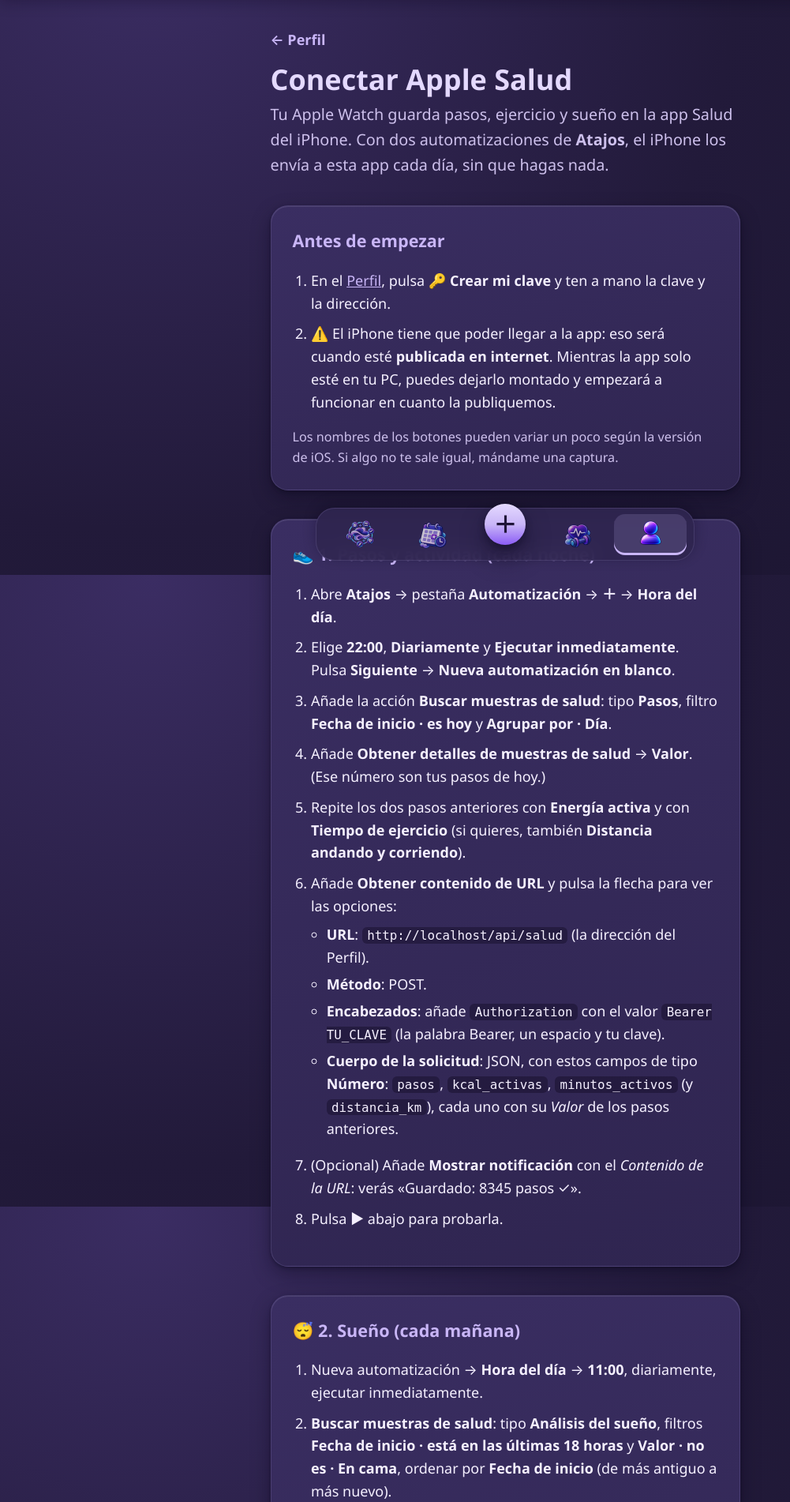
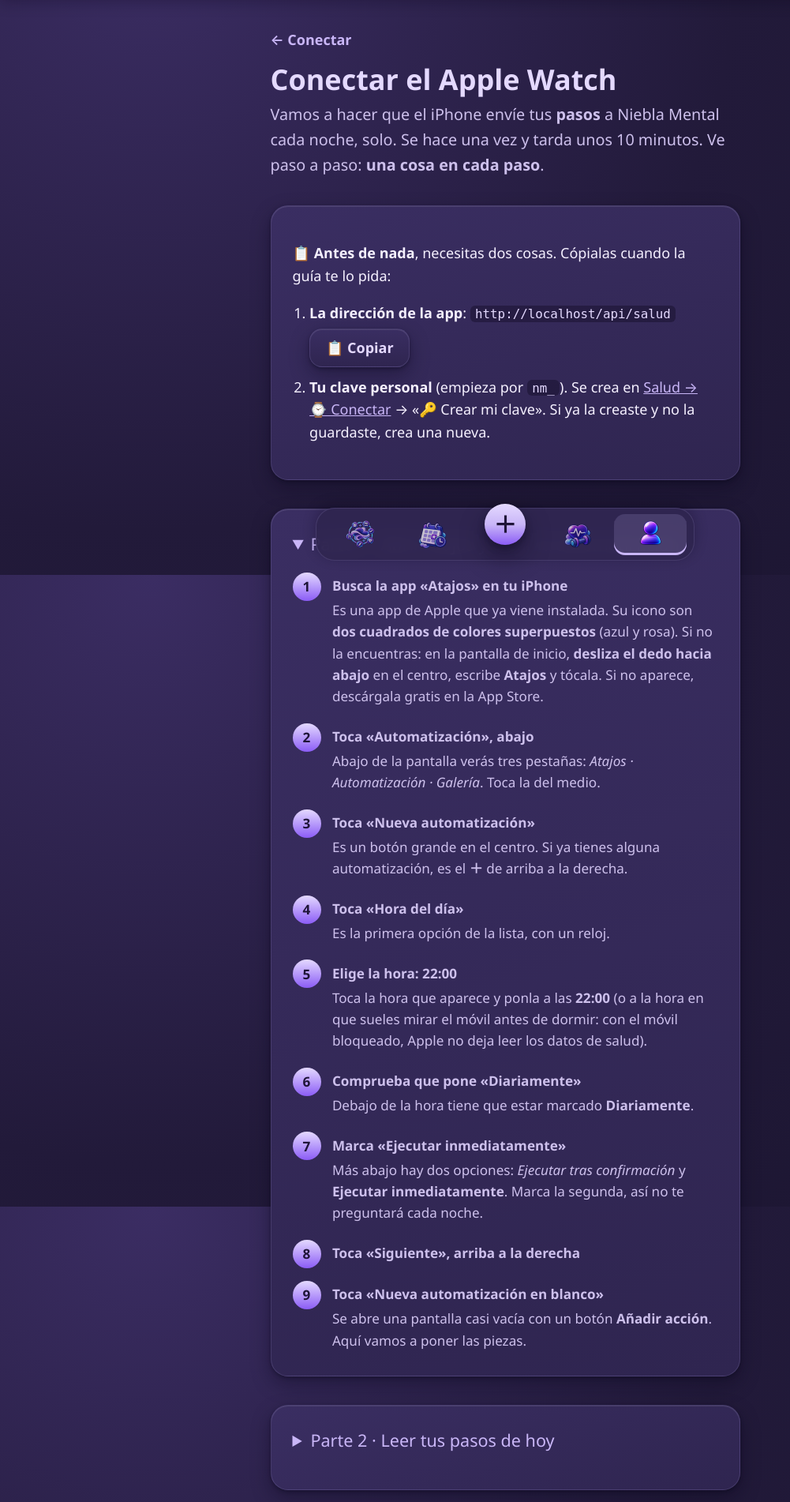
Before and after one commit to patriciaalonsodev/niebla-mental, a Flask app: page /perfil/reloj/guia in a window 1280 px wide. Shown: the part 72-1974 px from the top of the page at 79% size, without its empty margins (0-1001 px from the left). Run offline with Flask 3, Linux system fonts and the light colour scheme; the visitor is signed in with stand-in values (Sample User, id 1); parts of the project's set-up code (start-up, migrations or seed data) failed here and were passed over; some libraries are stand-ins or nearby versions.

Commit message:
Guía de Atajos reescrita: un paso por acción, pensada para el móvil
Co-Authored-By: Claude Opus 5.5 <noreply@anthropic.com>

```diff
--- a/static/css/estilos.css
+++ b/static/css/estilos.css
@@ -1825,3 +1825,30 @@ a.boton-redondo { text-decoration: none; }
 /* El icono de la sección junto a su título */
 .titulo-con-icono { display: flex; align-items: center; gap: 0.6rem; }
 .titulo-con-icono img { width: 44px; height: 44px; object-fit: contain; filter: drop-shadow(0 3px 6px rgb(10 5 25 / 0.45)); }
+
+/* ── Guía paso a paso (Atajos) ────────────────────────────── */
+.guia-parte > summary { cursor: pointer; }
+.pasos-guia { list-style: none; margin: 0.8rem 0 0; padding: 0; display: grid; gap: 0.9rem; }
+.paso-guia { display: flex; gap: 0.8rem; align-items: flex-start; }
+.paso-numero {
+  flex: none;
+  display: grid;
+  place-items: center;
+  width: 2rem;
+  height: 2rem;
+  border-radius: 50%;
+  background: linear-gradient(180deg, var(--lavanda-clara), var(--morado));
+  color: var(--sobre-acento);
+  font-weight: 800;
+  font-size: 0.95rem;
+}
+.paso-texto { min-width: 0; }
+.paso-titulo { margin: 0.2rem 0 0.2rem; font-weight: 700; }
+.paso-texto p, .paso-texto ul { margin: 0.2rem 0; color: var(--texto-suave); font-size: 0.95rem; }
+.paso-texto ul { padding-left: 1.1rem; display: grid; gap: 0.35rem; }
+.paso-texto code, .guia-necesitas code {
+  padding: 0.05rem 0.35rem; border-radius: 6px; background: rgb(10 5 25 / 0.35);
+  color: var(--lavanda-clara); overflow-wrap: anywhere; font-size: 0.88rem;
+}
+.guia-necesitas { padding-left: 1.2rem; display: grid; gap: 0.6rem; }
+.guia-necesitas .boton { margin-top: 0.3rem; }
--- a/templates/perfil/guia_reloj.html
+++ b/templates/perfil/guia_reloj.html
@@ -1,70 +1,156 @@
 {% extends "base.html" %}
 
-{% block titulo %}Conectar Apple Salud{% endblock %}
+{% block titulo %}Conectar el Apple Watch{% endblock %}
+
+{# Un paso: número grande, una sola cosa que hacer y qué vas a ver #}
+{% macro paso(n, titulo) %}
+  <li class="paso-guia">
+    <span class="paso-numero" aria-hidden="true">{{ n }}</span>
+    <div class="paso-texto">
+      <p class="paso-titulo">{{ titulo }}</p>
+      {{ caller() }}
+    </div>
+  </li>
+{% endmacro %}
 
 {% block contenido %}
-  <p class="volver"><a href="{{ url_for('perfil.inicio') }}#reloj">← Perfil</a></p>
-  <h1>Conectar Apple Salud</h1>
-  <p class="subtitulo">Tu Apple Watch guarda pasos, ejercicio y sueño en la app Salud del iPhone.
-    Con dos automatizaciones de <strong>Atajos</strong>, el iPhone los envía a esta app cada día, sin que hagas nada.</p>
+  <p class="volver"><a href="{{ url_for('cuerpo.conectar') }}">← Conectar</a></p>
+  <h1>Conectar el Apple Watch</h1>
+  <p class="subtitulo">Vamos a hacer que el iPhone envíe tus <strong>pasos</strong> a Niebla Mental cada noche, solo.
+    Se hace una vez y tarda unos 10 minutos. Ve paso a paso: <strong>una cosa en cada paso</strong>.</p>
 
-  <section class="panel guia">
-    <h2 class="titulo-panel">Antes de empezar</h2>
-    <ol>
-      <li>En el <a href="{{ url_for('perfil.inicio') }}#reloj">Perfil</a>, pulsa <strong>🔑 Crear mi clave</strong> y ten a mano la clave y la dirección.</li>
-      <li>⚠️ El iPhone tiene que poder llegar a la app: eso será cuando esté <strong>publicada en internet</strong>.
-        Mientras la app solo esté en tu PC, puedes dejarlo montado y empezará a funcionar en cuanto la publiquemos.</li>
-    </ol>
-    <p class="ayuda">Los nombres de los botones pueden variar un poco según la versión de iOS. Si algo no te sale igual, mándame una captura.</p>
-  </section>
-
-  <section class="panel guia">
-    <h2 class="titulo-panel">👟 1. Pasos y actividad (cada noche)</h2>
-    <ol>
-      <li>Abre <strong>Atajos</strong> → pestaña <strong>Automatización</strong> → <strong>＋</strong> → <strong>Hora del día</strong>.</li>
-      <li>Elige <strong>22:00</strong>, <strong>Diariamente</strong> y <strong>Ejecutar inmediatamente</strong>. Pulsa <strong>Siguiente</strong> → <strong>Nueva automatización en blanco</strong>.</li>
-      <li>Añade la acción <strong>Buscar muestras de salud</strong>:
-        tipo <strong>Pasos</strong>, filtro <strong>Fecha de inicio · es hoy</strong> y <strong>Agrupar por · Día</strong>.</li>
-      <li>Añade <strong>Obtener detalles de muestras de salud</strong> → <strong>Valor</strong>. (Ese número son tus pasos de hoy.)</li>
-      <li>Repite los dos pasos anteriores con <strong>Energía activa</strong> y con <strong>Tiempo de ejercicio</strong> (si quieres, también <strong>Distancia andando y corriendo</strong>).</li>
-      <li>Añade <strong>Obtener contenido de URL</strong> y pulsa la flecha para ver las opciones:
-        <ul>
-          <li><strong>URL</strong>: <code>{{ url_api }}</code> (la dirección del Perfil).</li>
-          <li><strong>Método</strong>: POST.</li>
-          <li><strong>Encabezados</strong>: añade <code>Authorization</code> con el valor <code>Bearer TU_CLAVE</code> (la palabra Bearer, un espacio y tu clave).</li>
-          <li><strong>Cuerpo de la solicitud</strong>: JSON, con estos campos de tipo <strong>Número</strong>:
-            <code>pasos</code>, <code>kcal_activas</code>, <code>minutos_activos</code> (y <code>distancia_km</code>),
-            cada uno con su <em>Valor</em> de los pasos anteriores.</li>
-        </ul>
-      </li>
-      <li>(Opcional) Añade <strong>Mostrar notificación</strong> con el <em>Contenido de la URL</em>: verás «Guardado: 8345 pasos ✓».</li>
-      <li>Pulsa <strong>▶</strong> abajo para probarla.</li>
+  <section class="panel guia-aviso">
+    <p>📋 <strong>Antes de nada</strong>, necesitas dos cosas. Cópialas cuando la guía te lo pida:</p>
+    <ol class="guia-necesitas">
+      <li><strong>La dirección de la app</strong>:
+        <code id="guia-url">{{ url_api }}</code>
+        <button class="boton boton-secundario boton-pequeno" type="button" data-copiar="guia-url">📋 Copiar</button></li>
+      <li><strong>Tu clave personal</strong> (empieza por <code>nm_</code>). Se crea en
+        <a href="{{ url_for('cuerpo.conectar') }}">Salud → ⌚ Conectar</a> → «🔑 Crear mi clave».
+        Si ya la creaste y no la guardaste, crea una nueva.</li>
     </ol>
   </section>
 
-  <section class="panel guia">
-    <h2 class="titulo-panel">😴 2. Sueño (cada mañana)</h2>
-    <ol>
-      <li>Nueva automatización → <strong>Hora del día</strong> → <strong>11:00</strong>, diariamente, ejecutar inmediatamente.</li>
-      <li><strong>Buscar muestras de salud</strong>: tipo <strong>Análisis del sueño</strong>,
-        filtros <strong>Fecha de inicio · está en las últimas 18 horas</strong> y <strong>Valor · no es · En cama</strong>,
-        ordenar por <strong>Fecha de inicio</strong> (de más antiguo a más nuevo).</li>
-      <li><strong>Obtener elemento de la lista</strong> → <strong>Primer elemento</strong> → <strong>Obtener detalles: Fecha de inicio</strong> → es la hora a la que te dormiste.</li>
-      <li>Otra vez <strong>Obtener elemento de la lista</strong> → <strong>Último elemento</strong> → <strong>Obtener detalles: Fecha de finalización</strong> → la hora a la que te despertaste.</li>
-      <li>A cada una aplícale <strong>Formatear fecha</strong> con el formato <strong>ISO 8601</strong>.</li>
-      <li><strong>Obtener contenido de URL</strong> igual que antes (URL, POST y el encabezado con tu clave), con cuerpo JSON:
-        un campo <code>sueno</code> de tipo <strong>Diccionario</strong> que lleve dentro
-        <code>acostarse</code> y <code>levantarse</code> (tipo Texto, con las fechas formateadas).</li>
+  {# ───────────── PARTE 1 ───────────── #}
+  <details class="panel guia-parte" open>
+    <summary class="titulo-panel">Parte 1 · Abrir Atajos y crear la automatización</summary>
+    <ol class="pasos-guia">
+      {% call paso(1, "Busca la app «Atajos» en tu iPhone") %}
+        <p>Es una app de Apple que ya viene instalada. Su icono son <strong>dos cuadrados de colores superpuestos</strong>
+          (azul y rosa). Si no la encuentras: en la pantalla de inicio, <strong>desliza el dedo hacia abajo</strong> en el centro,
+          escribe <strong>Atajos</strong> y tócala. Si no aparece, descárgala gratis en la App Store.</p>
+      {% endcall %}
+      {% call paso(2, "Toca «Automatización», abajo") %}
+        <p>Abajo de la pantalla verás tres pestañas: <em>Atajos · Automatización · Galería</em>. Toca la del medio.</p>
+      {% endcall %}
+      {% call paso(3, "Toca «Nueva automatización»") %}
+        <p>Es un botón grande en el centro. Si ya tienes alguna automatización, es el <strong>＋</strong> de arriba a la derecha.</p>
+      {% endcall %}
+      {% call paso(4, "Toca «Hora del día»") %}
+        <p>Es la primera opción de la lista, con un reloj.</p>
+      {% endcall %}
+      {% call paso(5, "Elige la hora: 22:00") %}
+        <p>Toca la hora que aparece y ponla a las <strong>22:00</strong> (o a la hora en que sueles mirar el móvil antes de dormir:
+          con el móvil bloqueado, Apple no deja leer los datos de salud).</p>
+      {% endcall %}
+      {% call paso(6, "Comprueba que pone «Diariamente»") %}
+        <p>Debajo de la hora tiene que estar marcado <strong>Diariamente</strong>.</p>
+      {% endcall %}
+      {% call paso(7, "Marca «Ejecutar inmediatamente»") %}
+        <p>Más abajo hay dos opciones: <em>Ejecutar tras confirmación</em> y <strong>Ejecutar inmediatamente</strong>. Marca la segunda,
+          así no te preguntará cada noche.</p>
+      {% endcall %}
+      {% call paso(8, "Toca «Siguiente», arriba a la derecha") %}{% endcall %}
+      {% call paso(9, "Toca «Nueva automatización en blanco»") %}
+        <p>Se abre una pantalla casi vacía con un botón <strong>Añadir acción</strong>. Aquí vamos a poner las piezas.</p>
+      {% endcall %}
     </ol>
-    <p class="ayuda">Con eso la app calcula cuánto has dormido. Si quieres también las fases (profundo, REM, ligero),
-      se pueden añadir los campos <code>profundo</code>, <code>rem</code> y <code>ligero</code> en minutos: te ayudo a montarlo cuando lo tengas.</p>
-  </section>
+  </details>
 
-  <section class="panel guia">
-    <h2 class="titulo-panel">🤖 ¿Y en Android?</h2>
-    <p>La app recibe los mismos datos desde cualquier sitio. En Android, los relojes (Samsung, Xiaomi, Fitbit…) guardan los
-      datos en <strong>Health Connect</strong>; cualquier app de automatización que pueda leerlo y hacer una petición web
-      (como Tasker con un complemento de salud) puede enviarlos igual, con la misma dirección y la misma clave.
-      Y siempre puedes apuntarlos a mano en Salud → Actividad o Sueño.</p>
-  </section>
+  {# ───────────── PARTE 2 ───────────── #}
+  <details class="panel guia-parte">
+    <summary class="titulo-panel">Parte 2 · Leer tus pasos de hoy</summary>
+    <ol class="pasos-guia">
+      {% call paso(10, "Toca «Añadir acción»") %}
+        <p>Se abre un buscador abajo.</p>
+      {% endcall %}
+      {% call paso(11, "Escribe «muestras» y toca «Buscar muestras de salud»") %}
+        <p>Tiene un corazón rojo. Aparece una caja que dice algo como <em>«Buscar todas las muestras de salud de tipo Tipo»</em>.</p>
+      {% endcall %}
+      {% call paso(12, "Toca la palabra azul «Tipo» y elige «Pasos»") %}
+        <p>Usa el buscador de arriba si no lo ves. La primera vez el iPhone te pedirá <strong>permiso para leer Salud</strong>: acéptalo.</p>
+      {% endcall %}
+      {% call paso(13, "Toca «Añadir filtro» y deja «Fecha de inicio · es hoy»") %}
+        <p>Al añadir el filtro suele salir ya <em>Fecha de inicio · está en los últimos 7 días</em>: toca «está en los últimos»
+          y cámbialo a <strong>es hoy</strong>.</p>
+      {% endcall %}
+      {% call paso(14, "Toca «Agrupar por» y elige «Día»") %}
+        <p>Así suma todos tus pasos del día en un solo número.</p>
+      {% endcall %}
+      {% call paso(15, "Toca «Añadir acción» de nuevo y busca «Obtener detalles de muestras de salud»") %}
+        <p>Aparece debajo de la anterior. En la palabra azul elige <strong>Valor</strong>. Ese número son tus pasos de hoy.</p>
+      {% endcall %}
+    </ol>
+  </details>
+
+  {# ───────────── PARTE 3 ───────────── #}
+  <details class="panel guia-parte">
+    <summary class="titulo-panel">Parte 3 · Enviarlos a Niebla Mental</summary>
+    <ol class="pasos-guia">
+      {% call paso(16, "Añadir acción → busca «Obtener contenido de URL»") %}
+        <p>Tiene un icono azul de flecha. Aparece una caja con la palabra <em>URL</em>.</p>
+      {% endcall %}
+      {% call paso(17, "Toca «URL» y pega la dirección de la app") %}
+        <p>La que copiaste arriba (empieza por <code>https://</code> y acaba en <code>/api/salud</code>).</p>
+      {% endcall %}
+      {% call paso(18, "Toca la flechita «›» de la caja para ver más opciones") %}{% endcall %}
+      {% call paso(19, "En «Método», elige «POST»") %}{% endcall %}
+      {% call paso(20, "En «Encabezados», toca «Añadir nuevo encabezado»") %}
+        <p>Aparecen dos huecos: <em>Clave</em> y <em>Texto</em>.</p>
+        <ul>
+          <li>En <strong>Clave</strong> escribe: <code id="guia-cabecera">Authorization</code>
+            <button class="boton boton-secundario boton-pequeno" type="button" data-copiar="guia-cabecera">📋</button></li>
+          <li>En <strong>Texto</strong> escribe <code>Bearer</code>, <strong>un espacio</strong> y pega tu clave.
+            Queda así: <code>Bearer nm_xxxxxxxx…</code></li>
+        </ul>
+      {% endcall %}
+      {% call paso(21, "En «Cuerpo de la solicitud», elige «JSON»") %}{% endcall %}
+      {% call paso(22, "Toca «Añadir nuevo campo» → «Número»") %}
+        <ul>
+          <li>En <strong>Clave</strong> escribe: <code id="guia-pasos">pasos</code>
+            <button class="boton boton-secundario boton-pequeno" type="button" data-copiar="guia-pasos">📋</button></li>
+          <li>En <strong>Número</strong>, toca el hueco y, en la barra que aparece encima del teclado, elige
+            <strong>Detalles de muestras de salud</strong> (la variable azul del paso 15).</li>
+        </ul>
+      {% endcall %}
+      {% call paso(23, "(Opcional) Añadir acción → «Mostrar notificación»") %}
+        <p>En el texto, elige la variable <strong>Contenido de la URL</strong>. Cada noche verás «Guardado: 8345 pasos ✓».</p>
+      {% endcall %}
+      {% call paso(24, "Toca «OK» arriba a la derecha") %}
+        <p>¡Ya está guardada! 🎉</p>
+      {% endcall %}
+    </ol>
+  </details>
+
+  {# ───────────── PARTE 4 ───────────── #}
+  <details class="panel guia-parte">
+    <summary class="titulo-panel">Parte 4 · Probarla ahora (sin esperar a las 22:00)</summary>
+    <ol class="pasos-guia">
+      {% call paso(25, "En «Automatización», toca la que acabas de crear") %}{% endcall %}
+      {% call paso(26, "Toca el botón ▶ de abajo") %}
+        <p>Si sale la notificación «Guardado…», abre Niebla Mental → <strong>Salud → Actividad</strong>: ahí estarán tus pasos
+          con la etiqueta <em>⌚ del reloj</em>.</p>
+      {% endcall %}
+    </ol>
+    <p class="ayuda">¿Sale un error o algo no aparece igual? Haz una captura y mándamela: lo miramos juntas.
+      Cuando esto funcione, añadimos el sueño (es parecido).</p>
+  </details>
+
+  <script>
+    document.querySelectorAll("[data-copiar]").forEach((b) => b.addEventListener("click", async () => {
+      const texto = document.getElementById(b.dataset.copiar).textContent.trim();
+      try { await navigator.clipboard.writeText(texto); b.textContent = "✓ Copiado"; }
+      catch { b.textContent = "Mantén pulsado el texto para copiarlo"; }
+    }));
+  </script>
 {% endblock %}
```
